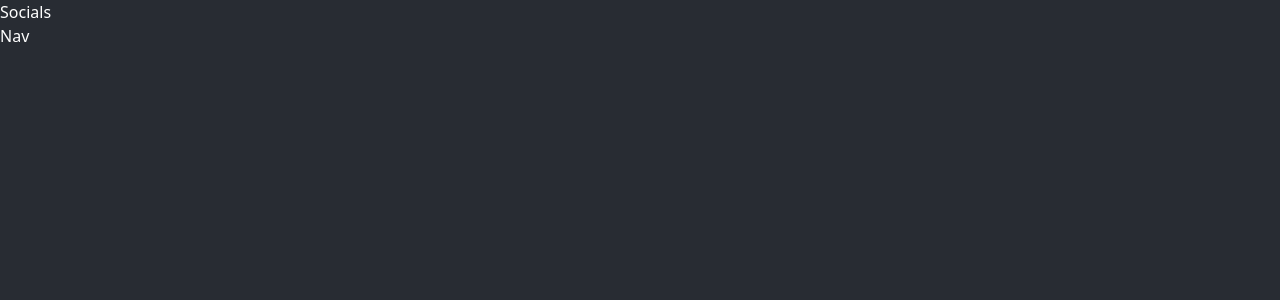
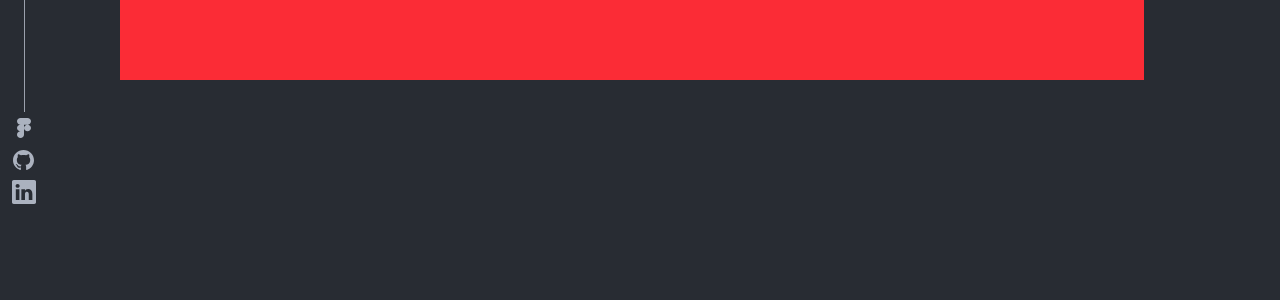
Before and after one commit to KubasuIvanSakwa/kubasuivansakwaprofilev2, a React (Vite) app: page / in a window 1280 px wide. Shown: the top 300 px of the page. Built offline with nearby package versions, Linux system fonts and the light colour scheme.

Commit message:
chore: socials

```diff
--- a/index.html
+++ b/index.html
@@ -4,7 +4,7 @@
     <meta charset="UTF-8" />
     <!-- <link rel="icon" type="image/svg+xml" href="/vite.svg" /> -->
     <meta name="viewport" content="width=device-width, initial-scale=1.0" />
-    <title>kubasuivansakwaprofilev2</title>
+    <title>Kubasu Ivan Sakwa</title>
   </head>
   <body>
     <div id="root"></div>
--- a/src/components/Nav.jsx
+++ b/src/components/Nav.jsx
@@ -2,7 +2,9 @@ import React from 'react'
 
 function Nav() {
   return (
-    <div>Nav</div>
+    <nav className='w-[80%] h-[5rem] bg-red-500 relative -right-30'>
+
+    </nav>
   )
 }
 
--- a/src/components/Socials.jsx
+++ b/src/components/Socials.jsx
@@ -1,9 +1,32 @@
-import React from 'react'
+import React from "react";
+import CV from "../assets/icons/cv.svg";
+import Figma from "../assets/icons/Figma.svg";
+import Github from "../assets/icons/Github.svg";
+import Linkedin from "../assets/icons/Linkedin.svg";
 
 function Socials() {
+  const socials = [
+    {id: 3, icon: Figma, url: 'https://github.com/KubasuIvanSakwa', alt: ''},
+    {id: 1, icon: Github, url: 'https://github.com/KubasuIvanSakwa', alt: ''},
+    {id: 2, icon: Linkedin, url: 'https://github.com/KubasuIvanSakwa', alt: ''},
+    // {id: 4, icon: CV, url: 'https://github.com/KubasuIvanSakwa', alt: ''},
+  ]
+
+
   return (
-    <div>Socials</div>
-  )
+    <section className="w-[3rem] h-[20rem] absolute">
+      <div className="h-full w-full flex flex-col items-center">
+        <div className="bg-icondark w-[0.01rem] h-[7rem]" />
+        <div>
+            {socials.map((item) => (
+            <a href={item.url} key={item.id} className="flex justify-center items-center">
+                <img src={item.icon} alt={item.alt} className="w-[2rem] h-[2rem]" />
+            </a>
+            ))}
+        </div>
+      </div>
+    </section>
+  );
 }
 
-export default Socials
+export default Socials;
```
